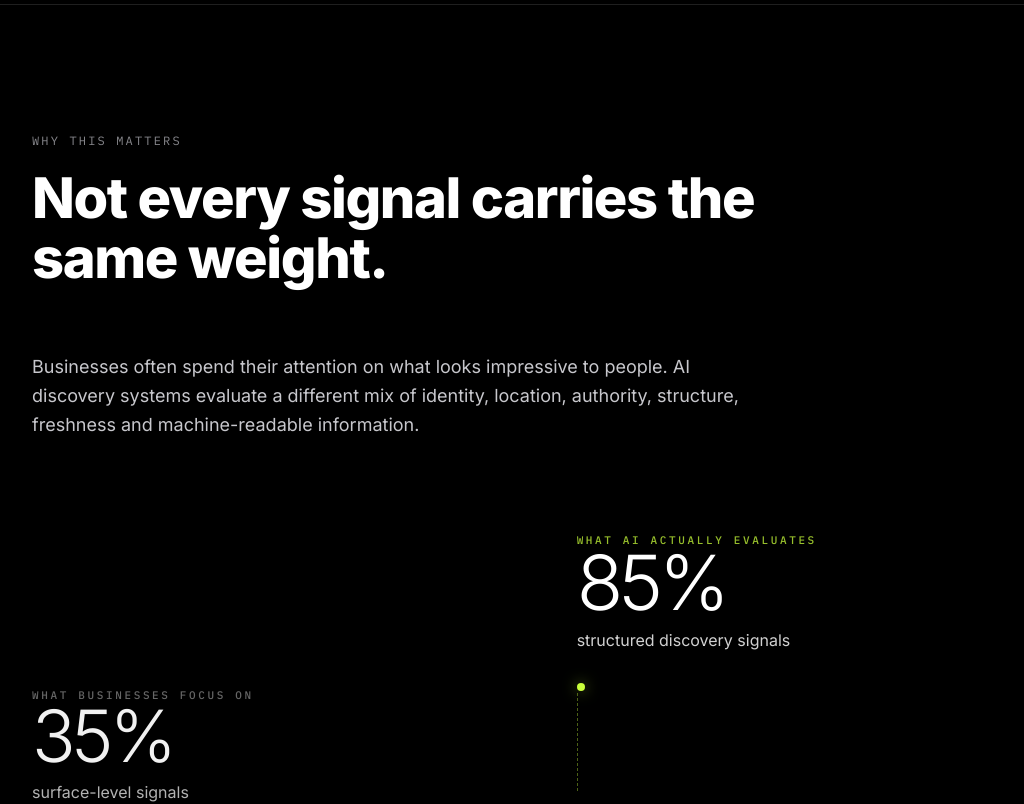
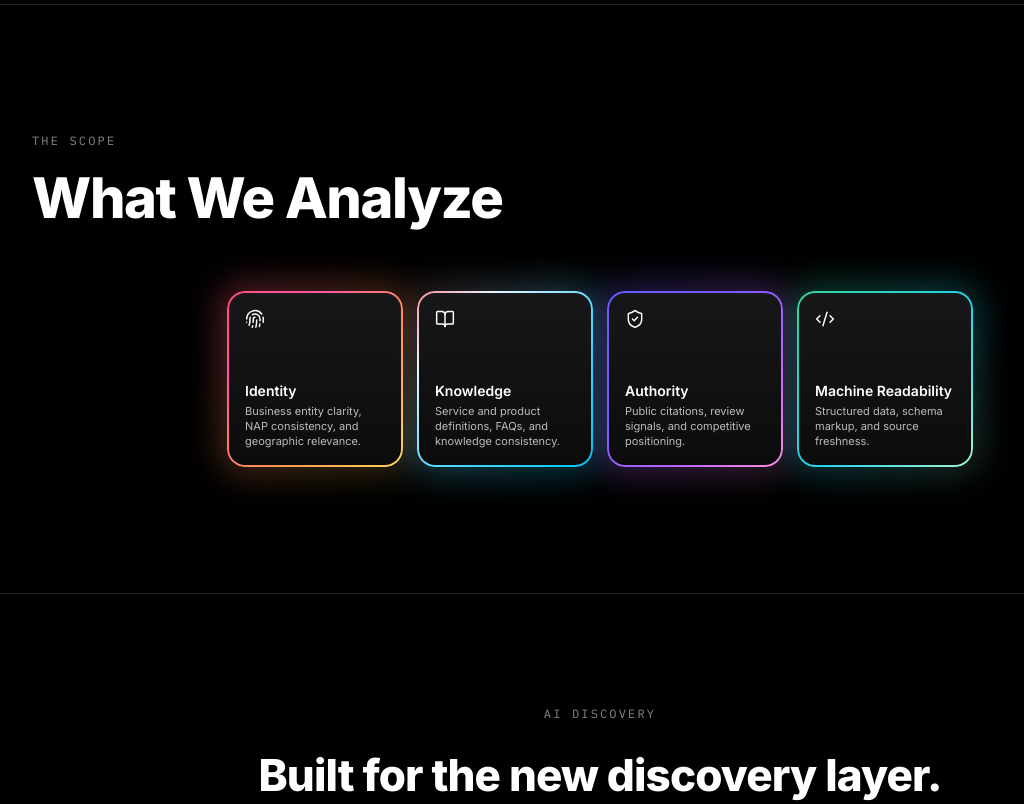
Before and after one commit to 2romanroyce8/sfb-connect, a Next.js app: page / in a window 1280 px wide. Shown: the part 2120-2924 px from the top of the page, without its empty margins (40-1064 px from the left). Built offline with nearby package versions, Linux system fonts and the light colour scheme; no server answers; a web font is replaced by a local one.

Commit message:
Move What We Analyze and platforms sections up to positions 3 and 4

```diff
--- a/app/page.tsx
+++ b/app/page.tsx
@@ -18,12 +18,12 @@ export default function HomePage() {
       <Navbar />
       <Hero />
       <ShiftSection />
+      <AnalyzeSection />
+      <PlatformsSection />
       <AlgorithmSection />
       <MissionSection />
       <ScoreSection />
       <ProcessSection />
-      <AnalyzeSection />
-      <PlatformsSection />
       <PricingSection />
       <FaqSection />
       <FinalCta />
```
